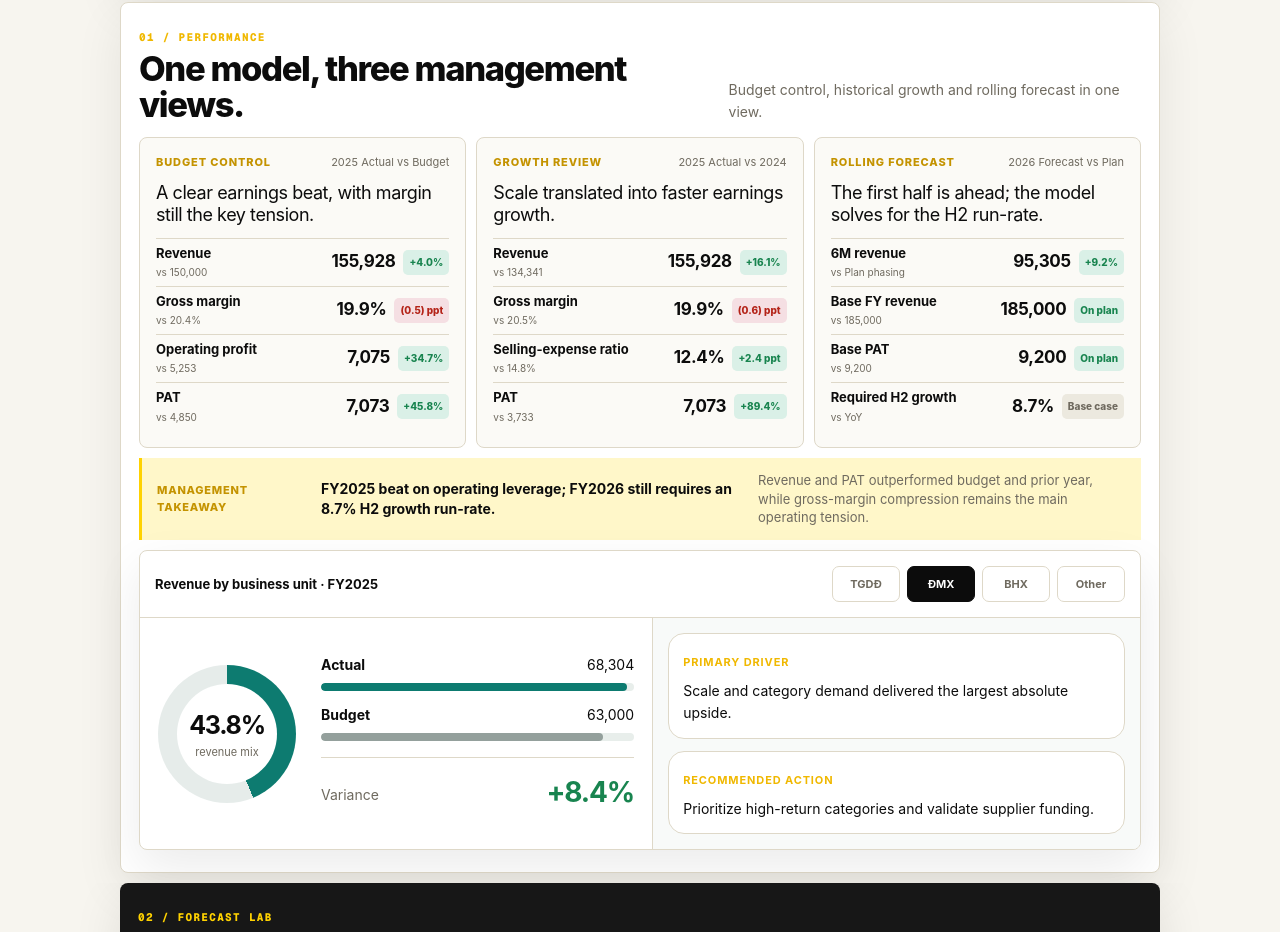
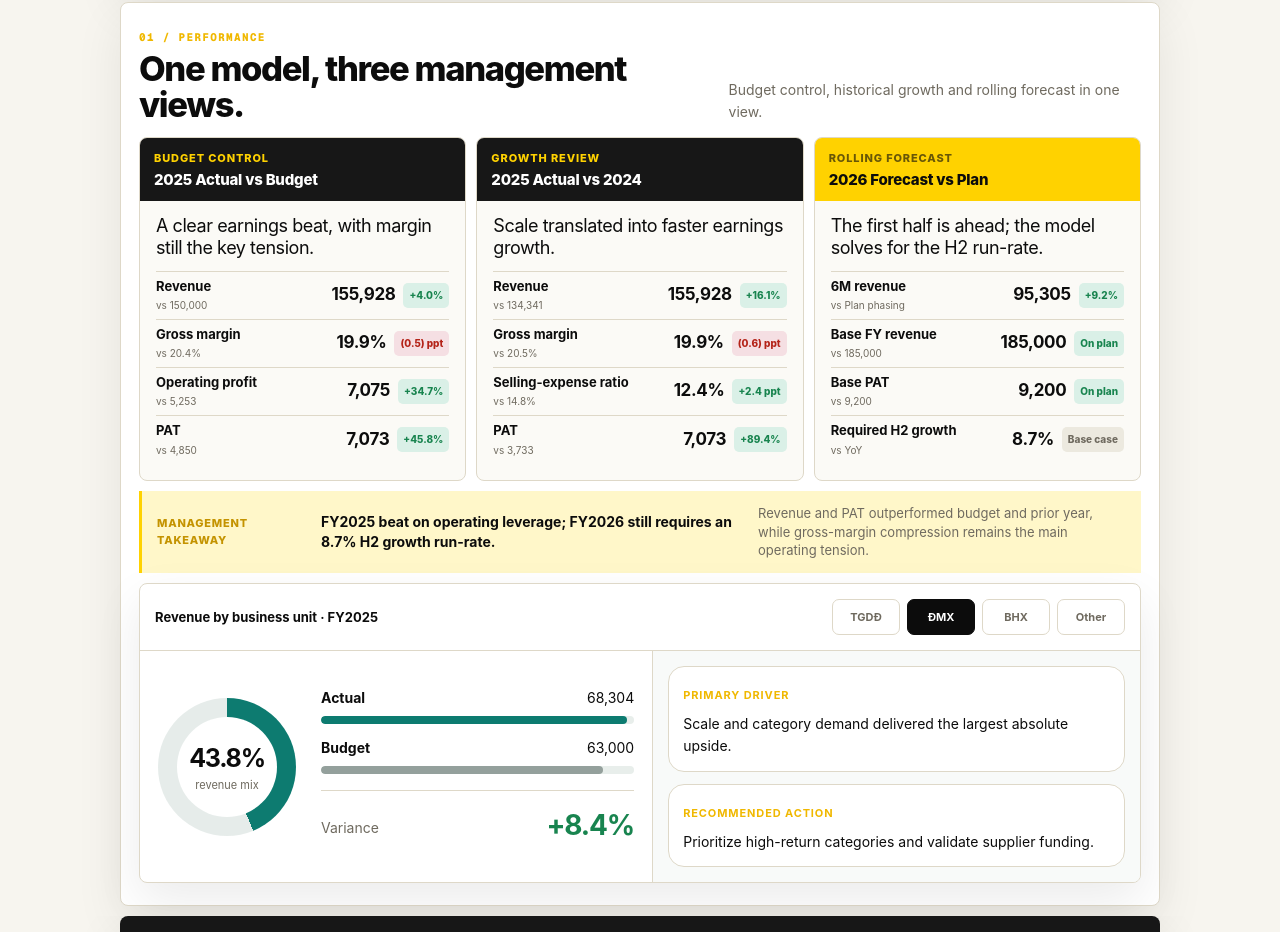
Before and after one commit to hoangnghiale238/mwg-fpa-interactive, a Next.js app: page / in a window 1280 px wide. Shown: the part 937-1869 px from the top of the page. Built offline with nearby package versions, Linux system fonts and the light colour scheme.

Commit message:
Emphasize management comparison headers

```diff
--- a/app/globals.css
+++ b/app/globals.css
@@ -2759,14 +2759,16 @@ footer a {
 }
 
 .management-view-card__header {
-  display: flex;
-  align-items: center;
-  justify-content: space-between;
-  gap: 8px;
+  display: block;
+  margin: -16px -16px 0;
+  padding: 12px 14px;
+  border-radius: 7px 7px 0 0;
+  background: #171717;
 }
 
 .management-view-card__header span {
-  color: var(--teal-dark);
+  display: block;
+  color: var(--lime);
   font-size: 9px;
   font-weight: 800;
   letter-spacing: 0.08em;
@@ -2774,13 +2776,30 @@ footer a {
 }
 
 .management-view-card__header small {
-  color: var(--muted);
-  font-size: 9px;
+  display: block;
+  margin-top: 4px;
+  color: #ffffff;
+  font-size: 14px;
+  font-weight: 800;
+  letter-spacing: -0.015em;
+  line-height: 1.2;
+}
+
+.management-view-card:nth-child(3) .management-view-card__header {
+  background: var(--lime);
+}
+
+.management-view-card:nth-child(3) .management-view-card__header span {
+  color: rgba(12, 12, 12, 0.62);
+}
+
+.management-view-card:nth-child(3) .management-view-card__header small {
+  color: #0c0c0c;
 }
 
 .management-view-card h3 {
   min-height: 42px;
-  margin: 11px 0 12px;
+  margin: 14px 0 12px;
   font-size: 17px;
   letter-spacing: -0.025em;
   line-height: 1.22;
@@ -3107,9 +3126,12 @@ footer {
 }
 
 /* Small readability lift for dense card content. */
-.management-view-card__header span,
+.management-view-card__header span {
+  font-size: 11px;
+}
+
 .management-view-card__header small {
-  font-size: 11px;
+  font-size: 15px;
 }
 
 .management-view-card h3 {
```
